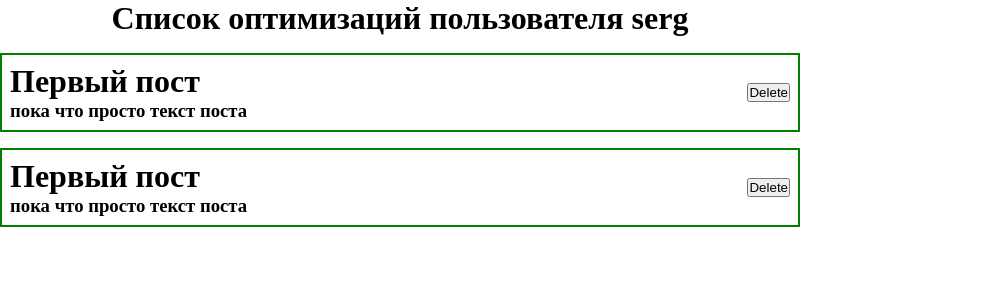
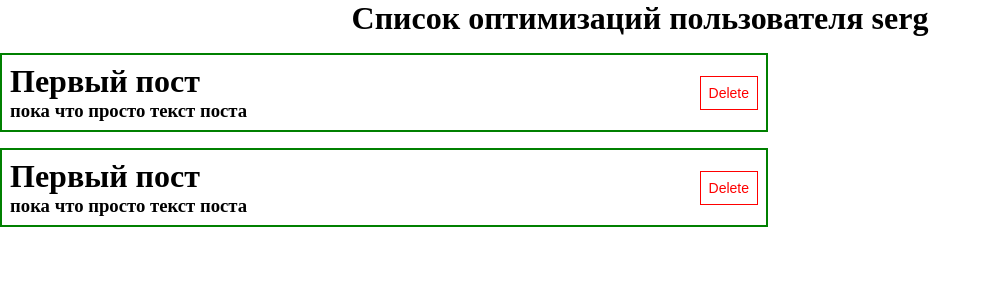
Before and after one commit to Osa-sergey/Diploma, a React (Create React App) app in the folder client/: page / in a window 1280 px wide. Shown: the top 300 px of the page, without its empty margins (0-992 px from the left). Built offline with nearby package versions, Linux system fonts and the light colour scheme.

Commit message:
Создал новый тип кнопки, изменил размеры экрана. Теперь все задется в процентах

```diff
--- a/client/src/App.tsx
+++ b/client/src/App.tsx
@@ -9,7 +9,7 @@ function App() {
     ])
   return (
     <div className="App">
-       <PostList postList={posts} name={"serg"}/>
+        <PostList postList={posts} name={"serg"}/>
     </div>
   );
 }
--- a/client/src/components/PostItem.tsx
+++ b/client/src/components/PostItem.tsx
@@ -1,5 +1,6 @@
 import React from 'react';
 import IPost from "../interfaces/IPost";
+import AppButton from "./UI/button/AppButton";
 
 const PostItem = (item: IPost) => {
     return (
@@ -13,7 +14,7 @@ const PostItem = (item: IPost) => {
                 </div>
             </div>
             <div className="post_button">
-                <button>Delete</button>
+                <AppButton>Delete</AppButton>
             </div>
         </div>
     );
--- /dev/null
+++ b/client/src/components/UI/button/AppButton.module.css
@@ -0,0 +1,8 @@
+.appBtn {
+    padding: 8px;
+    color: red;
+    font-size: 14px;
+    background: transparent;
+    border: 1px solid red;
+    cursor: pointer;
+}
--- /dev/null
+++ b/client/src/components/UI/button/AppButton.tsx
@@ -0,0 +1,12 @@
+import React from 'react';
+import styles from './AppButton.module.css';
+
+const AppButton = ({children, ...props}:any) => {
+    return (
+        <button {...props} className={styles.appBtn}>
+            {children}
+        </button>
+    );
+};
+
+export default AppButton;
--- a/client/src/styles/App.css
+++ b/client/src/styles/App.css
@@ -12,6 +12,10 @@
     text-align: center;
 }
 
+.App {
+    width: 100%;
+    height: 100%;
+}
 .post {
     display: flex;
     padding: 8px;
@@ -19,5 +23,5 @@
     margin-top: 16px;
     justify-content: space-between;
     align-items: center;
-    width: 800px;
+    width: 60%;
 }
--- /dev/null
+++ b/client/src/types/index.d.ts
@@ -0,0 +1 @@
+declare module "*.module.css"
```
